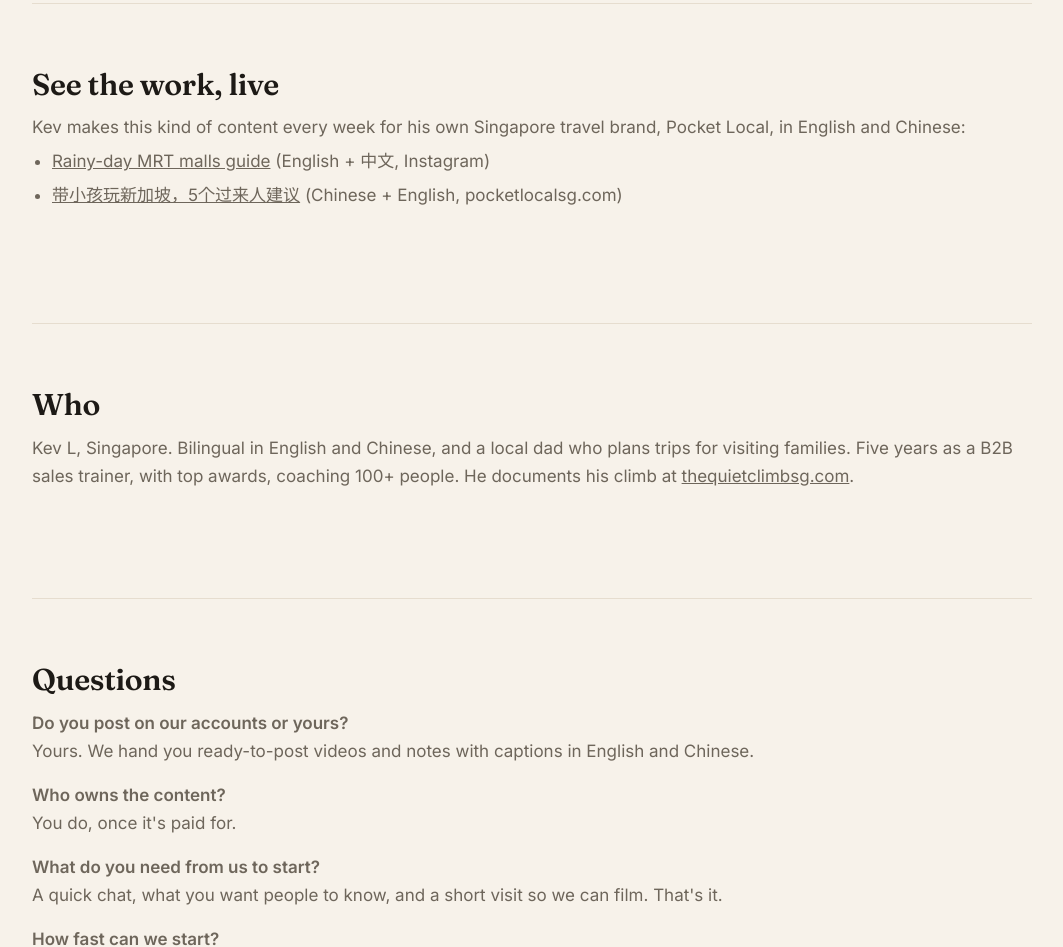
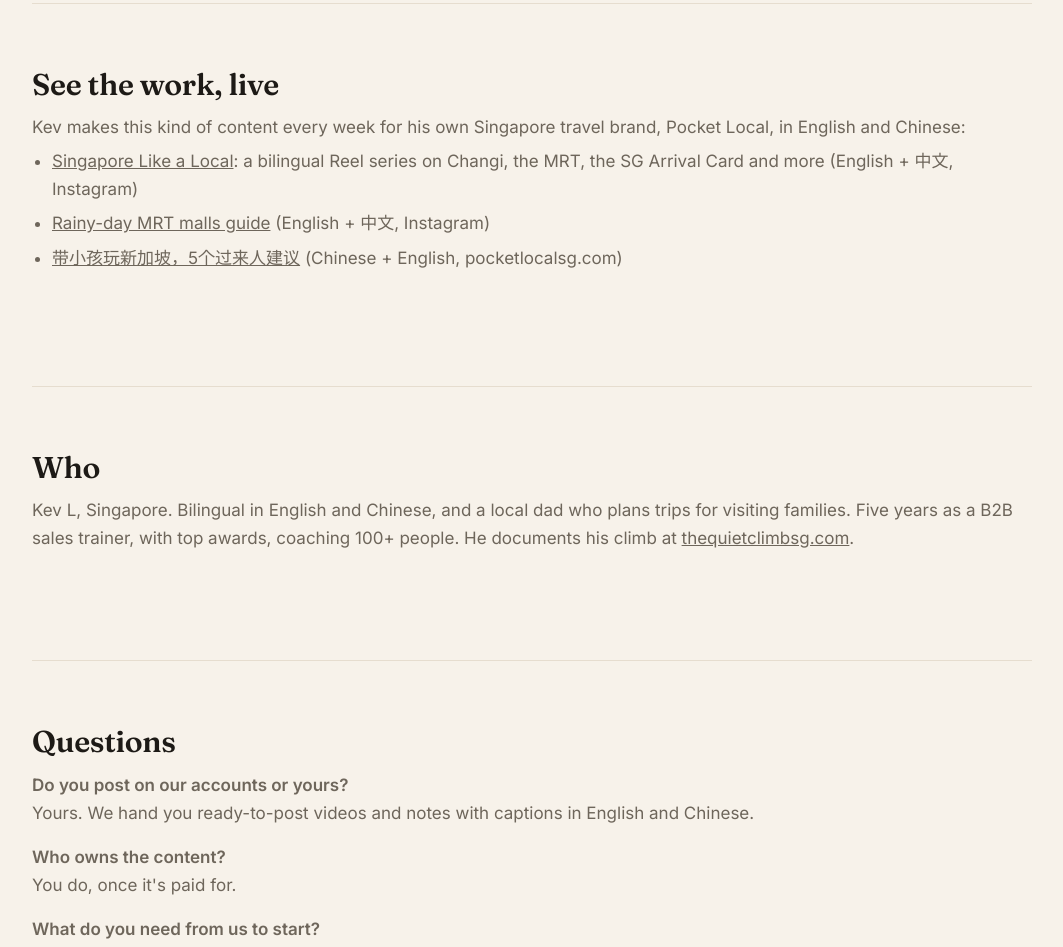
Before and after one commit to thequietclimb/thequietclimb, a plain HTML site: page public/contentbykev.html in a window 1280 px wide. Shown: the part 3754-4701 px from the top of the page, without its empty margins (108-1171 px from the left). Drawn offline with Linux system fonts and the light colour scheme.

Commit message:
CK: link Pocket Local's Like a Local Reel series as live work
Co-Authored-By: Claude Opus 5.5 <noreply@anthropic.com>
Claude-Session: https://claude.ai/code/session_019DsLoEqi44ptCPiLbBBoCR

```diff
--- a/public/contentbykev.html
+++ b/public/contentbykev.html
@@ -205,6 +205,7 @@
     <h2>See the work, live</h2>
     <p>Kev makes this kind of content every week for his own Singapore travel brand, Pocket Local, in English and Chinese:</p>
     <ul>
+      <li><a href="https://www.instagram.com/pocketlocal.sg/reels/">Singapore Like a Local</a>: a bilingual Reel series on Changi, the MRT, the SG Arrival Card and more (English + 中文, Instagram)</li>
       <li><a href="https://www.instagram.com/pocketlocal.sg/p/DfZjncHD6Xb/">Rainy-day MRT malls guide</a> (English + 中文, Instagram)</li>
       <li><a href="https://pocketlocalsg.com/guides/singapore-with-young-kids-5-things">带小孩玩新加坡，5个过来人建议</a> (Chinese + English, pocketlocalsg.com)</li>
     </ul>
```
